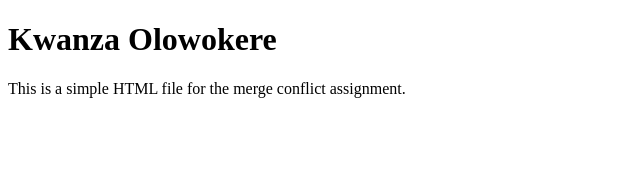
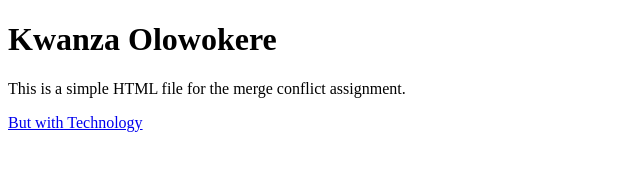
Before and after one commit to THFT90s/kwanza-olowokere-assignment-4, a plain HTML site: page index.html in a window 1280 px wide. Shown: the whole page, without its empty margins (0-640 px from the left). Drawn offline with Linux system fonts and the light colour scheme.

Commit message:
added link to yt video

```diff
--- a/index.html
+++ b/index.html
@@ -8,5 +8,6 @@
 <body>
     <h1>Kwanza Olowokere</h1>
     <p>This is a simple HTML file for the merge conflict assignment.</p>
+    <a href="https://youtu.be/mvpvL7lZmCA?si=_QXAlXlge7hfbq18&t=9">But with Technology</a>
 </body>
 </html>
```
